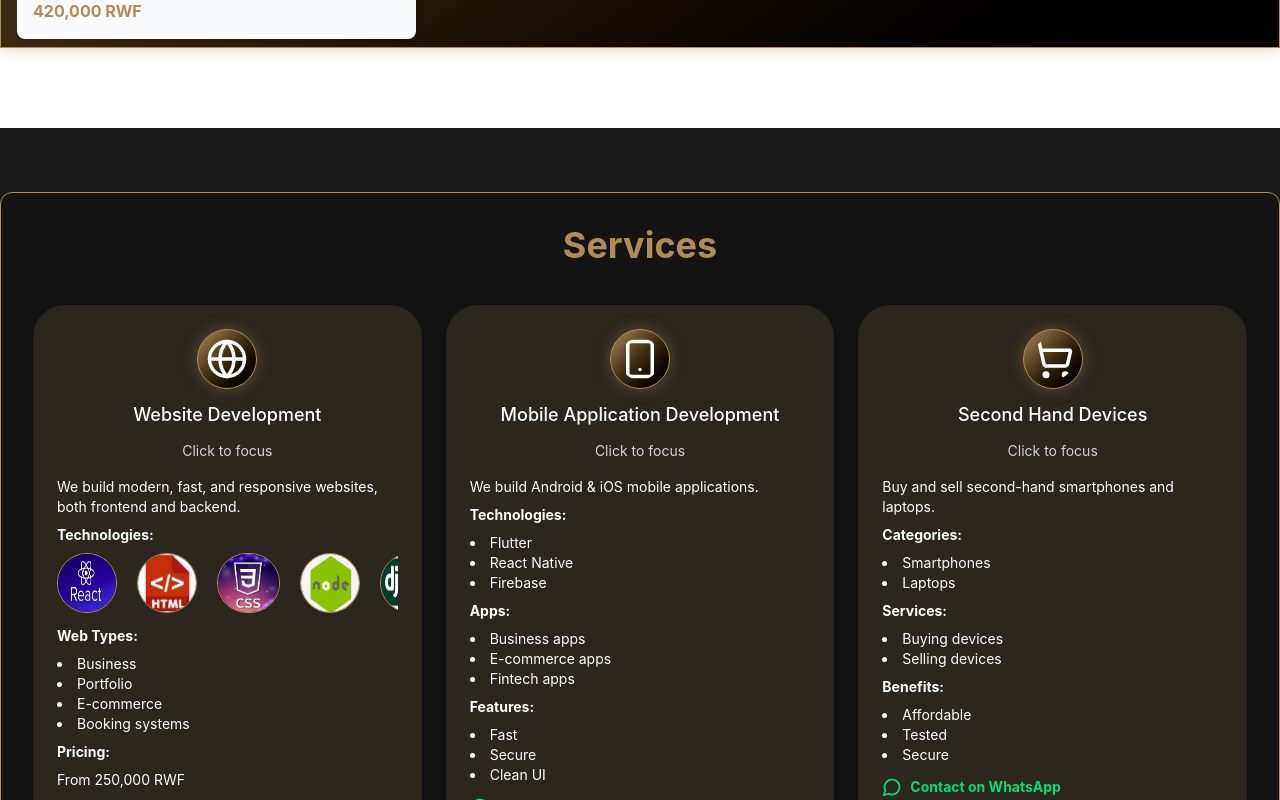
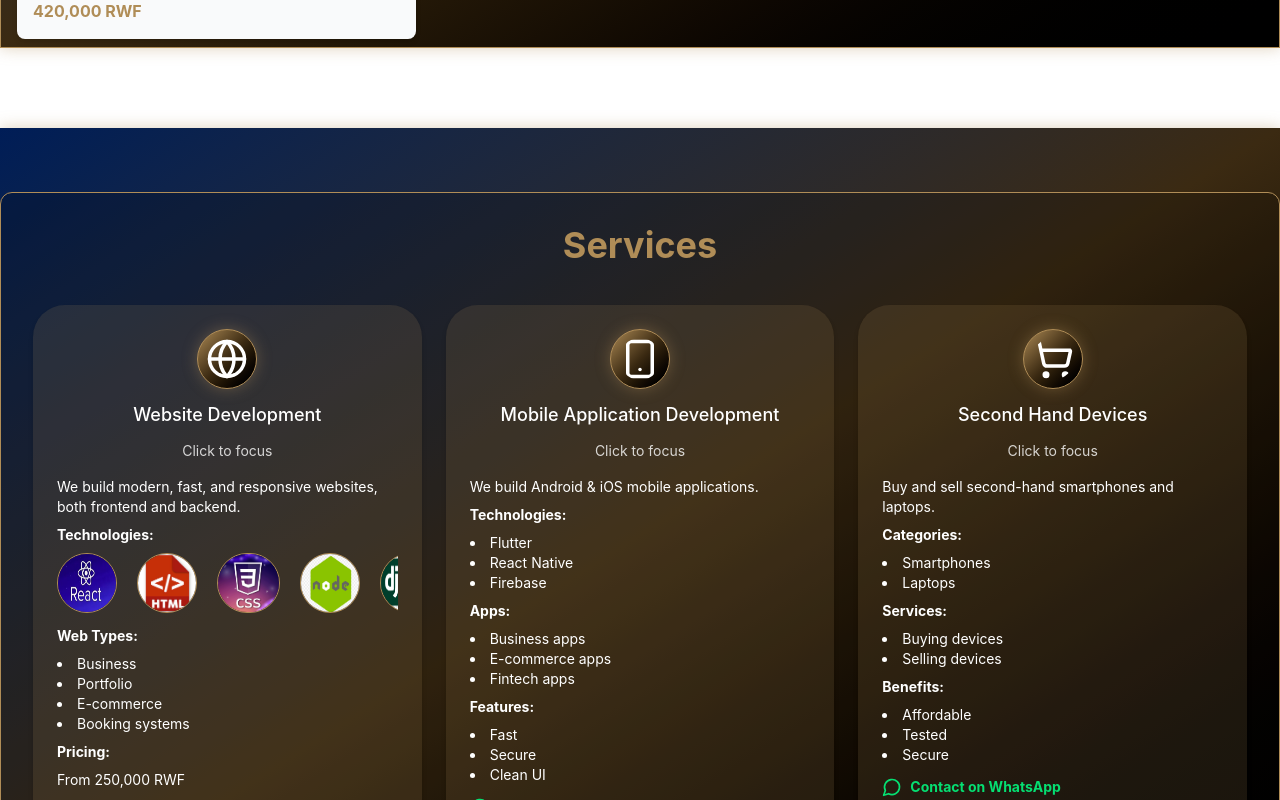
Before and after one commit to Niyomugabo-fabrice/IntoreTechnology-proposal-, a React (Vite) app: page / in a window 1280 px wide. Shown: the part 1660-2460 px from the top of the page. Built offline with nearby package versions, Linux system fonts and the light colour scheme.

Commit message:
changing the background color of the services

```diff
--- a/src/app/components/Services.tsx
+++ b/src/app/components/Services.tsx
@@ -160,7 +160,8 @@ export function Services({ activeService }) {
   };
 
   return (
-    <section id="services" className="py-16 bg-black/90 text-[#B08D57]">
+    <section id="services" className="py-16 bg-gradient-to-br from-[#001D57] via-[#3b2a12] to-black
+                  shadow-[0_0_15px_rgba(176,141,87,0.4)] text-[#B08D57]">
       <div className="max-w-7xl mx-auto px-2 py-8 sm:px-6 lg:px-8 bg-[#000000]/20 border border-[#B08D57] rounded-xl">
 
         <h2 className="text-3xl md:text-4xl font-bold text-center mb-10">
```
